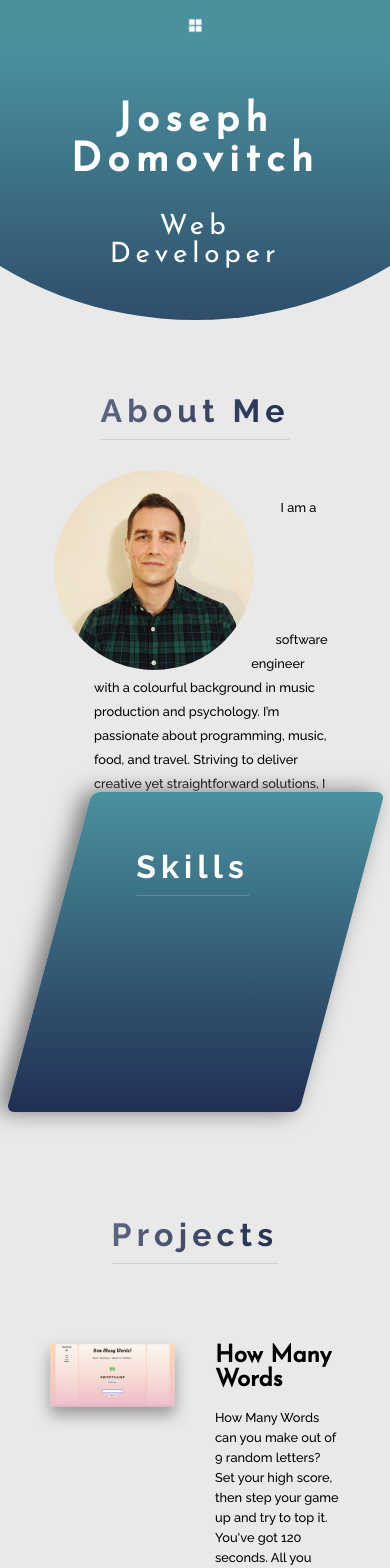
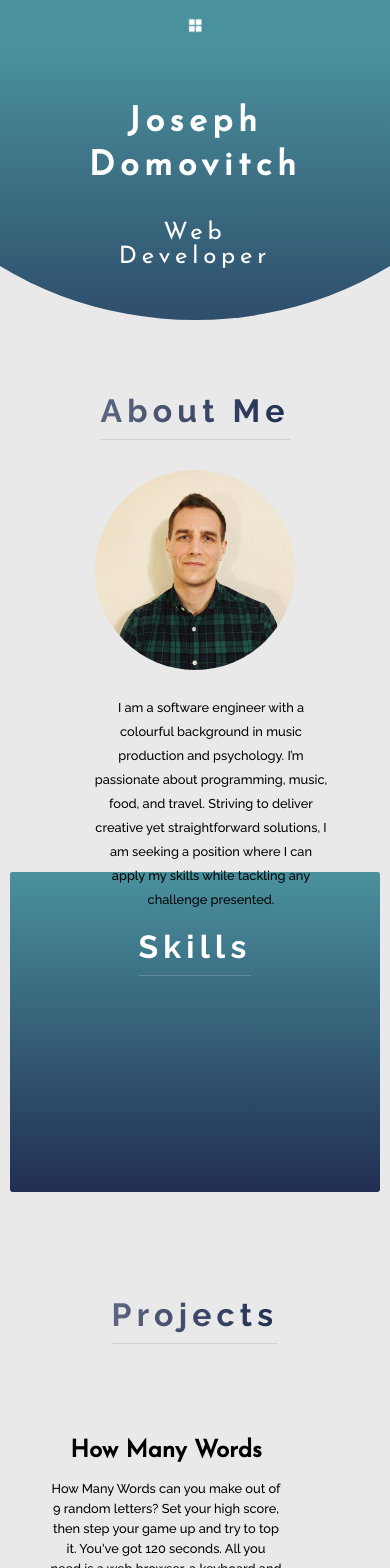
Before and after one commit to jdomo/jd-portfolio, a React (Create React App) app: page / in a window 390 px wide. Shown: the top 1568 px of the page. Built offline with nearby package versions, Linux system fonts and the light colour scheme.

Commit message:
adjustments for responsiveness

```diff
--- a/src/css/style.css
+++ b/src/css/style.css
@@ -41,11 +41,21 @@ header {
     font-size: 5.0rem;
     font-weight: 700;
     letter-spacing: .8rem; }
+    @media (max-width: 931px) {
+      .heading-primary--main {
+        display: inline-block;
+        width: 100%;
+        letter-spacing: .7rem;
+        font-size: 4.25rem;
+        line-height: 5.5rem; } }
   .heading-primary--sub {
     display: block;
     font-size: 3.5rem;
     font-weight: 400;
     letter-spacing: .6rem; }
+    @media (max-width: 931px) {
+      .heading-primary--sub {
+        font-size: 3rem; } }
 
 .heading-secondary {
   font-size: 4rem;
@@ -64,6 +74,10 @@ header {
     text-shadow: 3rem 3rem 0.5rem rgba(119, 119, 119, 0.2);
     border-bottom: 1px solid transparent;
     backface-visibility: hidden; }
+    @media (max-width: 931px) {
+      .heading-secondary:hover:hover {
+        transform: none;
+        text-shadow: none; } }
   .heading-secondary--2 {
     font-size: 4rem;
     font-weight: 700;
@@ -80,6 +94,9 @@ header {
       transform: scale(1.04);
       border-bottom: 1px solid transparent;
       backface-visibility: hidden; }
+    @media (max-width: 931px) {
+      .heading-secondary--2 {
+        margin-right: 0; } }
 
 .heading-tertiary {
   font-family: 'Josefin Sans', sans-serif;
@@ -130,6 +147,9 @@ header {
 
 .u-unskew {
   transform: skew(15deg); }
+  @media (max-width: 931px) {
+    .u-unskew {
+      transform: none; } }
 
 .row {
   max-width: 114rem;
@@ -144,8 +164,16 @@ header {
     float: left; }
     .row [class^="col-"]:not(:last-child) {
       margin-right: 5rem; }
+      @media (max-width: 931px) {
+        .row [class^="col-"]:not(:last-child) {
+          margin-right: 0; } }
   .row .col-1-of-2 {
     width: calc((100% - 5rem) / 2); }
+    @media (max-width: 931px) {
+      .row .col-1-of-2 {
+        width: 80%;
+        float: none;
+        text-align: center; } }
   .row .col-1-of-3 {
     width: calc((100% - 2 * 5rem) / 3); }
   .row .col-2-of-3 {
@@ -285,7 +313,7 @@ header {
         background-color: rgba(33, 46, 83, 0.2); } }
 
 .section-about {
-  height: 62rem;
+  height: 80rem;
   margin-top: -27rem;
   background-image: linear-gradient(to bottom, #e9e9e9 98%, transparent);
   padding: 20rem 0 50rem 0;
@@ -303,6 +331,12 @@ header {
     -webkit-clip-path: circle(50% at 50% 45%);
     clip-path: circle(50% at 50% 45%);
     transform: translateX(-3rem); }
+    @media (max-width: 931px) {
+      .section-about__shape {
+        float: none;
+        display: block;
+        margin: auto;
+        transform: none; } }
   .section-about__img {
     width: 100%;
     transform: translateY(-5rem);
@@ -310,7 +344,11 @@ header {
   .section-about__text {
     padding-top: 2rem;
     transform: translateX(2rem);
-    line-height: 3rem; }
+    line-height: 3rem;
+    text-align: center; }
+    @media (max-width: 931px) {
+      .section-about__text {
+        display: block; } }
 
 .section-skills {
   height: 40rem;
@@ -325,6 +363,20 @@ header {
   .section-skills:hover {
     transform: scale(1.02) translateY(-0.5rem) skew(-15deg);
     box-shadow: -1rem 0 3.8rem #777; }
+  @media (max-width: 931px) {
+    .section-skills {
+      box-shadow: none;
+      transform: none;
+      border-radius: .3rem;
+      width: 95%;
+      padding: 7rem 0 10rem 0;
+      margin-top: 5rem; }
+      .section-skills:hover {
+        transform: none;
+        box-shadow: none; } }
+  @media (max-width: 600px) {
+    .section-skills {
+      margin-top: 0; } }
 
 .section-projects {
   height: 140rem;
@@ -332,6 +384,9 @@ header {
   padding: 8rem 0 25rem 0;
   font-size: 1.6rem;
   position: relative; }
+  @media (max-width: 600px) {
+    .section-projects {
+      height: 2rem; } }
 
 .project {
   margin: auto;
@@ -350,6 +405,12 @@ header {
       filter: brightness(75%) blur(0.5px); }
     .project__img-container:hover .project__link {
       opacity: 1; }
+    @media (max-width: 931px) {
+      .project__img-container {
+        width: 100%; }
+        .project__img-container:hover {
+          transform: none;
+          box-shadow: none; } }
   .project__links {
     position: absolute;
     left: 50%;
@@ -357,6 +418,10 @@ header {
     transform: translate(-50%, -50%);
     width: 100%;
     text-align: center; }
+    @media (max-width: 931px) {
+      .project__links {
+        width: 100%;
+        display: none; } }
   .project__link {
     display: inline-block;
     text-align: center;
@@ -385,6 +450,9 @@ header {
     border-radius: 3px;
     box-shadow: 0rem 1rem 1.8rem #999;
     transition: all .3s; }
+    @media (max-width: 931px) {
+      .project__img {
+        display: none; } }
   .project__icons {
     font-size: 3rem; }
     @media (max-width: 600px) {
--- a/src/sass/base/_typography.scss
+++ b/src/sass/base/_typography.scss
@@ -8,13 +8,20 @@ header {
 
 .heading-primary {
   color: $color-white;
-  // text-transform: uppercase;
 
   &--main {
     display: block;
     font-size: 5.0rem;
     font-weight: 700;
     letter-spacing: .8rem;
+
+    @include respond($respond-nav-shrink) {
+      display: inline-block;
+      width: 100%;
+      letter-spacing: .7rem;
+      font-size: 4.25rem;
+      line-height: 5.5rem;
+    }
   }
 
   &--sub {
@@ -22,6 +29,10 @@ header {
     font-size: 3.5rem;
     font-weight: 400;
     letter-spacing: .6rem;
+
+    @include respond($respond-nav-shrink) {
+      font-size: 3rem;
+    }
   }
 }
 
@@ -46,6 +57,13 @@ header {
     text-shadow: 3rem 3rem .5rem rgba($color-grey-dark, .2);
     border-bottom: 1px solid transparent;
     backface-visibility: hidden;
+
+    @include respond($respond-nav-shrink) {
+      &:hover {
+        transform: none;
+        text-shadow: none;
+      }
+    }
   }
 
   &--2 {
@@ -67,6 +85,10 @@ header {
       transform: scale(1.04);
       border-bottom: 1px solid transparent;
       backface-visibility: hidden;
+    }
+
+    @include respond($respond-nav-shrink) {
+      margin-right: 0;
     }
   }
 }
--- a/src/sass/base/_util.scss
+++ b/src/sass/base/_util.scss
@@ -28,4 +28,8 @@
 
 .u-unskew {
   transform: skew($skew-amount);
+
+  @include respond($respond-nav-shrink) {
+    transform: none;
+  }
 }
--- a/src/sass/layout/_grid.scss
+++ b/src/sass/layout/_grid.scss
@@ -12,11 +12,21 @@
     float: left;
     &:not(:last-child) {
       margin-right: $gutter-horizontal;
+
+      @include respond($respond-nav-shrink) {
+        margin-right: 0;
+      }
     }
   }
 
   .col-1-of-2 {
     width: calc((100% - #{$gutter-horizontal}) / 2);
+
+    @include respond($respond-nav-shrink) {
+      width: 80%;
+      float: none;
+      text-align: center;
+    }
   }
 
   .col-1-of-3 {
--- a/src/sass/pages/_home.scss
+++ b/src/sass/pages/_home.scss
@@ -1,7 +1,7 @@
 .section-about {
   //media queries at 1060px
 
-  height: 62rem;
+  height: 80rem;
   margin-top: -27rem;
   background-image: linear-gradient(to bottom, $color-grey-light 98%, transparent);
   padding: 20rem 0 50rem 0;
@@ -22,6 +22,13 @@
     -webkit-clip-path: circle(50% at 50% 45%);
     clip-path: circle(50% at 50% 45%);
     transform: translateX(-3rem);
+
+    @include respond($respond-nav-shrink) {
+      float: none;
+      display: block;
+      margin: auto;
+      transform: none;
+    }
   }
 
   &__img {
@@ -34,13 +41,17 @@
     padding-top: 2rem;
     transform: translateX(2rem);
     line-height: 3rem;
+    text-align: center;
+
+    @include respond($respond-nav-shrink) {
+      display: block;
+    }
   }
 }
 
 .section-skills {
   height: 40rem;
   margin: auto;
-  // margin-top: -5rem;
   border-radius: 1rem;
   box-shadow: -1rem 0 2.8rem $color-grey-dark;
   transform: skew(-$skew-amount);
@@ -48,13 +59,32 @@
   padding: 7rem 0 30rem 0;
   background-image: linear-gradient(
     to bottom,
-    $color-blue-light,
-    $color-blue-dark);
+    rgba($color-blue-light, 1),
+    rgba($color-blue-dark, 1));
   transition: all .3s;
 
   &:hover {
     transform: scale(1.02) translateY(-.5rem) skew(-$skew-amount);
     box-shadow: -1rem 0 3.8rem $color-grey-dark;
+  }
+
+  @include respond($respond-nav-shrink) {
+    box-shadow: none;
+    transform: none;
+    border-radius: .3rem;
+    width: 95%;
+    padding: 7rem 0 10rem 0;
+    margin-top: 5rem;
+
+
+    &:hover {
+      transform: none;
+      box-shadow: none;
+    }
+  }
+
+  @include respond($respond-nav-collapse) {
+    margin-top: 0;
   }
 }
 
@@ -66,6 +96,10 @@
   padding: 8rem 0 25rem 0;
   font-size: 1.6rem;
   position: relative;
+
+  @include respond($respond-nav-collapse) {
+    height: 2rem;
+  }
 }
 
 .project {
@@ -92,12 +126,29 @@
     &:hover .project__link {
       opacity: 1;
     }
+
+    @include respond($respond-nav-shrink) {
+      width: 100%;
+
+      &:hover {
+        transform: none;
+        box-shadow: none;
+      }
+    }
   }
 
   &__links {
     @include absCenter;
     width: 100%;
     text-align: center;
+
+    @include respond($respond-nav-shrink) {
+      width: 100%;
+
+      display: none;
+    }
+
+
   }
 
   &__link {
@@ -138,6 +189,10 @@
     border-radius: $border-radius-sml;
     box-shadow: 0rem 1rem 1.8rem $color-grey-dark-2;
     transition: all .3s;
+
+    @include respond($respond-nav-shrink) {
+      display: none;
+    }
   }
 
   &__icons {
```
